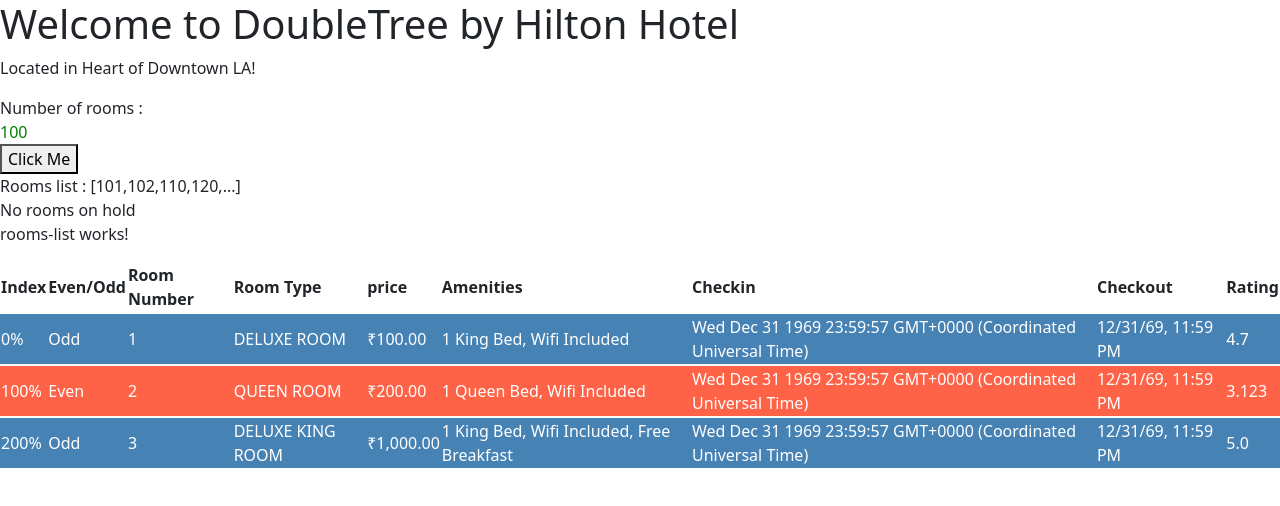
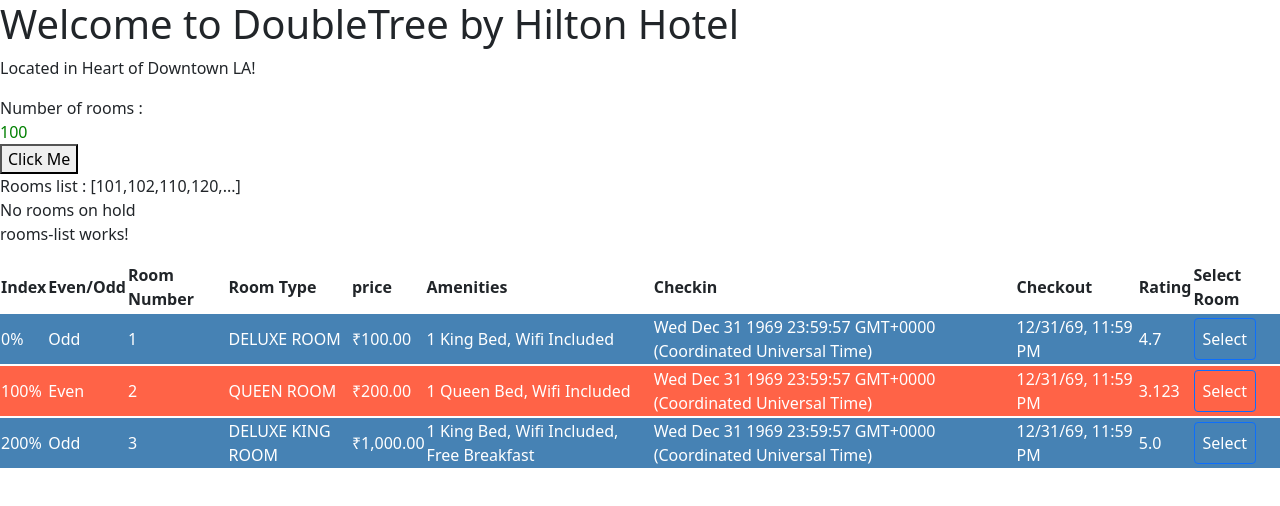
Before and after one commit to Harshali15/InventoryMangementApp, an Angular app: page / in a window 1280 px wide. Shown: the top 506 px of the page. Built offline with nearby package versions, Linux system fonts and the light colour scheme.

Commit message:
@Input, @Output

```diff
--- a/src/app/rooms/rooms-list/rooms-list.component.html
+++ b/src/app/rooms/rooms-list/rooms-list.component.html
@@ -12,6 +12,7 @@
             <th>Checkin</th>
             <th>Checkout</th>
             <th>Rating</th>
+            <th>Select Room</th>
         </tr>
         <tr
         [ngClass]="e ? 'even':'odd'"
@@ -25,6 +26,9 @@
             <td>{{room.checkinTime }}</td>
             <td>{{room.checkoutTime | date : 'short'}}</td>
             <td>{{room.rating | number : '1.1-3' : 'en-us'}}</td>
+            <td>
+                <button class="btn btn-primary" (click)="selectRoom(room)">Select</button>
+            </td>
         </tr>
     </table>
 </div>
--- a/src/app/rooms/rooms-list/rooms-list.component.ts
+++ b/src/app/rooms/rooms-list/rooms-list.component.ts
@@ -1,4 +1,4 @@
-import { Component, Input, OnInit } from '@angular/core';
+import { Component, EventEmitter, Input, OnInit, Output } from '@angular/core';
 import { RoomsList } from '../rooms';
 
 @Component({
@@ -10,10 +10,16 @@
 
   @Input() rooms: RoomsList[] = [];  //make roomsList a valid input property on app-rooms-list component
 
+  @Output() selectedRoom = new EventEmitter<RoomsList>(); //make roomsList a valid output property on app-rooms-list component
   constructor() { }
 
   ngOnInit(): void {
 
   }
 
+  selectRoom(room: RoomsList) {
+    this.selectedRoom.emit(room);
+  }
+
+
 }
--- a/src/app/rooms/rooms.component.html
+++ b/src/app/rooms/rooms.component.html
@@ -57,5 +57,29 @@
         </tr>
     </table>
 </div> -->
-
-<app-rooms-list [rooms]="roomList"></app-rooms-list>
+<div *ngIf="selectedRoom">
+    <h3>Selected Room Details</h3>
+    <div>
+        <table class="table">
+            <tr>
+                <th>Room Number</th>
+                <th>Room Type</th>
+                <th>price</th>
+                <th>Amenities</th>
+                <th>Checkin</th>
+                <th>Checkout</th>
+                <th>Rating</th>
+            </tr>
+            <tr>
+                <td>{{selectedRoom.roomNumber}}</td>
+                <td>{{selectedRoom.roomType | uppercase}}</td>
+                <td>{{selectedRoom.price | currency : 'INR'}}</td>
+                <td>{{selectedRoom.ammenities | titlecase}}</td>
+                <td>{{selectedRoom.checkinTime }}</td>
+                <td>{{selectedRoom.checkoutTime | date : 'short'}}</td>
+                <td>{{selectedRoom.rating | number : '1.1-3' : 'en-us'}}</td>
+            </tr>
+        </table>
+    </div>
+</div>
+<app-rooms-list [rooms]="roomList" (selectedRoom)="selectRoom($event)"></app-rooms-list>
--- a/src/app/rooms/rooms.component.ts
+++ b/src/app/rooms/rooms.component.ts
@@ -69,6 +69,12 @@
     ]
   }
 
+  selectedRoom! : RoomsList;
+
+  selectRoom(room: RoomsList) {
+    console.log(room);
+    this.selectedRoom = room;
+  }
 
 
 }
```
